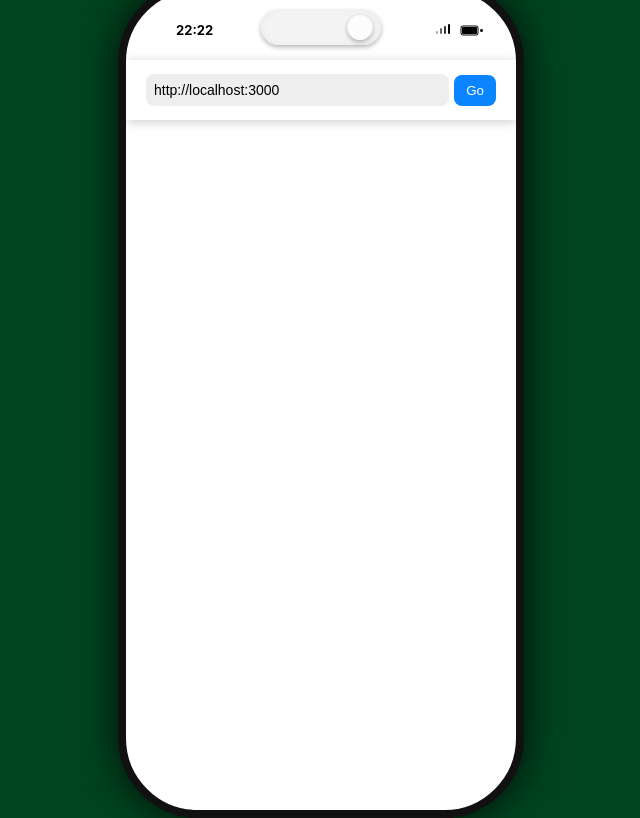
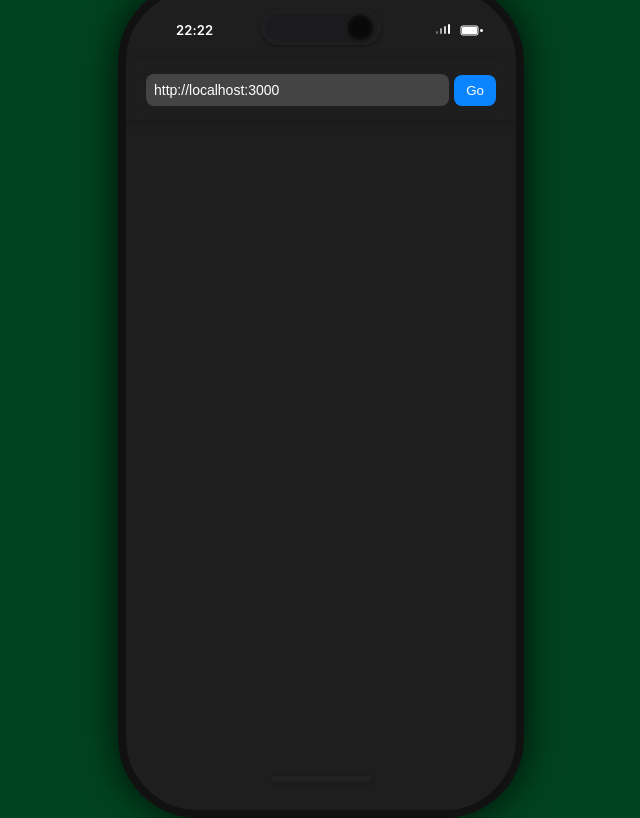
Before and after one commit to granttXIV/mobile-container, an Electron app: page index.html in a window 1280 px wide. Both pictures are taken after a click on the element 679 px from the left and 27 px from the top of the page. Shown: the whole page, without its empty margins (319-959 px from the left). Drawn offline with Linux system fonts and the light colour scheme.

Commit message:
Add home indicator with click animation and theme adjustments

```diff
--- a/index.html
+++ b/index.html
@@ -12,6 +12,7 @@
 			<div class="status-bar">
 				<div class="status-left">
 					<span id="time">9:41</span>
+					<div class="home-indicator" id="home-indicator"></div>
 				</div>
 				<div class="status-right">
 					<div class="signal">
@@ -111,9 +112,22 @@
 		</div>
 
 		<script>
+			// Home indicator click to animate width
+			document.addEventListener("DOMContentLoaded", function () {
+				const homeIndicator = document.getElementById("home-indicator");
+				if (homeIndicator) {
+					homeIndicator.addEventListener("click", function () {
+						homeIndicator.classList.add("active");
+						setTimeout(() => {
+							homeIndicator.classList.remove("active");
+						}, 350);
+					});
+				}
+			});
 			const input = document.getElementById("url-input");
 			const button = document.getElementById("go-btn");
 			const frame = document.getElementById("site-frame");
+
 			const phoneframe = document.getElementById("phone-frame");
 			const notch = document.querySelector(".notch");
 			const theme = document.querySelector(".theme");
@@ -122,6 +136,11 @@
 			const timeEl = document.getElementById("time");
 			const batteryLevelEl = document.getElementById("battery-level");
 			// const batteryPercentEl = document.getElementById("battery-percent");
+
+			// Start in white theme
+			window.addEventListener("DOMContentLoaded", () => {
+				phoneframe.classList.add("light-theme");
+			});
 
 			let isHidden = false;
 			let lastScrollTop = 0;
@@ -134,7 +153,11 @@
 			});
 
 			theme.addEventListener("click", function () {
-				phoneframe.classList.toggle("light-theme");
+				if (phoneframe.classList.contains("light-theme")) {
+					phoneframe.classList.remove("light-theme"); // Switch to dark
+				} else {
+					phoneframe.classList.add("light-theme"); // Switch to white
+				}
 			});
 
 			button.addEventListener("click", () => {
@@ -171,14 +194,14 @@
 				.then((battery) => {
 					function updateBattery() {
 						const level = Math.floor(battery.level * 100);
-						batteryLevelEl.style.width = `${(level / 100) * 15}px`; // Scale width (max 15px for fill)
+						// batteryLevelEl.style.width = `${(level / 100) * 15}px`; // Scale width (max 15px for fill)
 						batteryPercentEl.textContent =
 							level < 20 || battery.charging ? `${level}%` : "";
 						const color = level > 20 ? "currentColor" : "#ff3b30";
 						if (battery.charging) {
 							color = "#30d158";
 						}
-						batteryLevelEl.style.fill = color;
+						// batteryLevelEl.style.fill = color;
 					}
 					updateBattery();
 					battery.addEventListener("levelchange", updateBattery);
--- a/style.css
+++ b/style.css
@@ -24,8 +24,8 @@ body {
 	background: #1e1e1e;
 	display: flex;
 	flex-direction: column;
-    transition: background 0.3s ease-in-out;
-    padding: 10px;
+	transition: background 0.3s ease-in-out;
+	padding: 10px;
 }
 
 #phone-frame.light-theme {
@@ -99,9 +99,11 @@ body {
 	z-index: 1;
 	color: white;
 	font-size: 13px;
-	font-weight: bold;
-	font-family: -apple-system, BlinkMacSystemFont, Roboto, Oxygen, Ubuntu,
-		Cantarell, "Open Sans", "Helvetica Neue", sans-serif;
+	font-weight: 600;
+	font-family: "SF Pro Text", "San Francisco", -apple-system, BlinkMacSystemFont,
+		"Segoe UI", Roboto, Oxygen, Ubuntu, Cantarell, "Open Sans", "Helvetica Neue",
+		Arial, sans-serif;
+	letter-spacing: 0.01em;
 }
 
 #phone-frame.light-theme .status-bar {
@@ -146,7 +148,6 @@ body {
 .signal .bar:nth-child(4) {
 	height: 10px;
 }
-
 
 #phone-frame.light-theme .wifi .arc {
 	border-top-color: black;
@@ -272,3 +273,28 @@ iframe {
 	height: 100%;
 	border: none;
 }
+
+.home-indicator {
+	position: fixed;
+	left: 50%;
+	bottom: 18px;
+	transform: translateX(-50%);
+	width: 100px;
+	height: 6px;
+	border-radius: 4px;
+	background: #222;
+	box-shadow: 0 1px 6px 1px rgba(0, 0, 0, 0.18);
+	opacity: 0.95;
+	z-index: 20;
+	transition: width 0.3s cubic-bezier(0.4, 0, 0.2, 1), background 0.3s;
+	pointer-events: auto;
+	cursor: pointer;
+}
+
+.home-indicator.active {
+	width: 150px;
+}
+
+#phone-frame.light-theme .home-indicator {
+	background: #bbb;
+}
```
